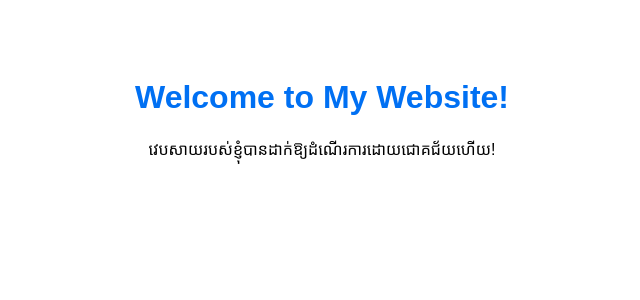
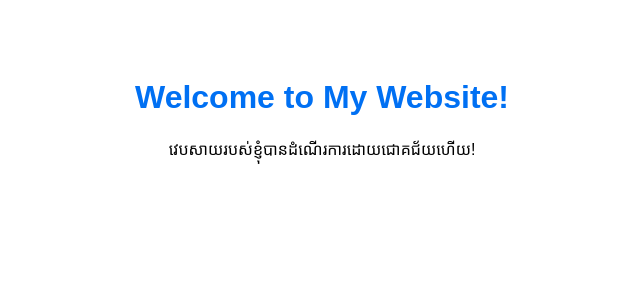
Before and after one commit to vannarongmao2-beep/MAO-VANNARONG168, a Next.js app: page / in a window 1280 px wide. Shown: the top 300 px of the page, without its empty margins (318-958 px from the left). Built offline with nearby package versions, Linux system fonts and the light colour scheme.

Commit message:
Fix paragraph formatting in Home component

```diff
--- a/app/page.tsx
+++ b/app/page.tsx
@@ -2,7 +2,7 @@ export default function Home() {
   return (
     <main style={{ padding: '50px', textAlign: 'center', fontFamily: 'sans-serif' }}>
       <h1 style={{ color: '#0070f3' }}>Welcome to My Website!</h1>
-      <p>វេបសាយរបស់ខ្ញុំបានដាក់ឱ្យដំណើរការដោយជោគជ័យហើយ!</p>
+      <p>វេបសាយរបស់ខ្ញុំបានដំណើរការដោយជោគជ័យហើយ!</p>
     </main>
   );
 }
```
